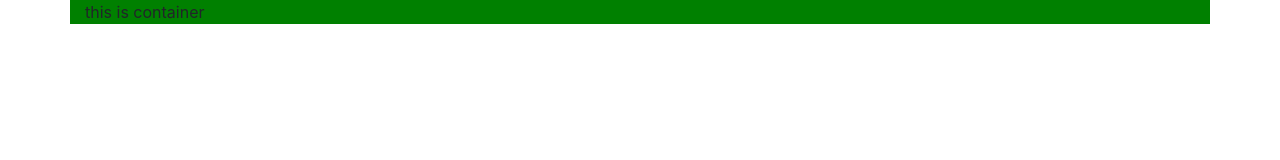
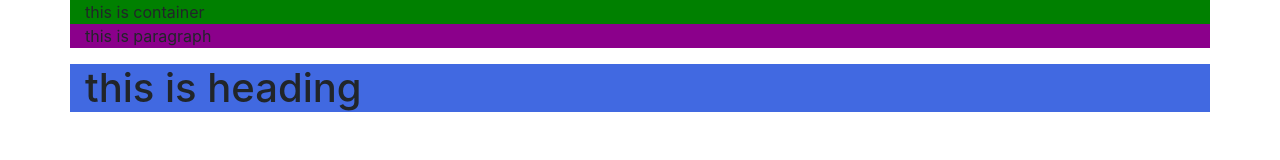
Before and after one commit to Manikandanramaraj2008/7thNov, a plain HTML site: page container.html in a window 1280 px wide. Drawn offline with nearby package versions, Linux system fonts and the light colour scheme.

Commit message:
h1 and p added

```diff
--- a/container.html
+++ b/container.html
@@ -9,5 +9,8 @@
 </head >
 <body>
     <div class= "container" style ="background-color: green;">this is container</div>
+    <p class = "container" style = "background-color: darkmagenta;">this is paragraph</p>
+    <h1 class = "container" style = "background-color: royalblue">this is heading</h1>
 </body>
+
 </html>
```
